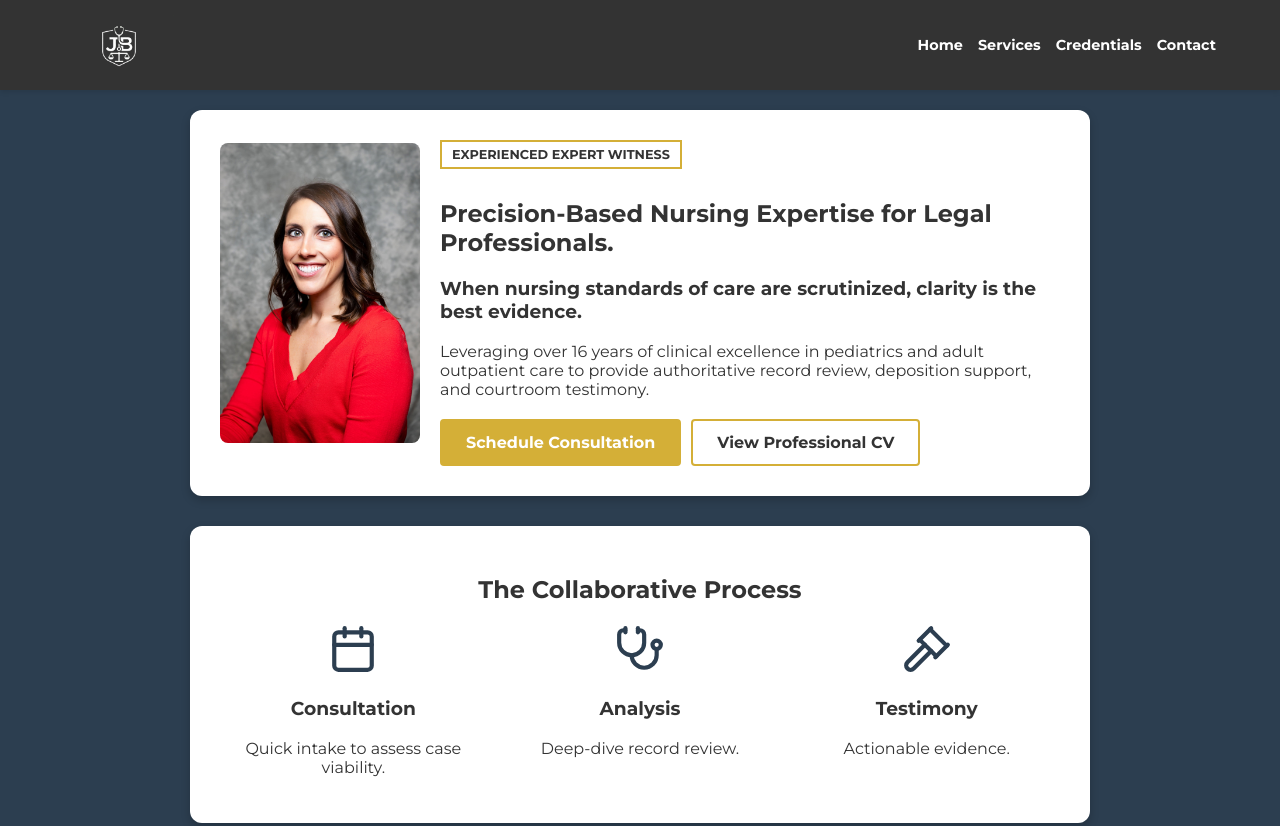
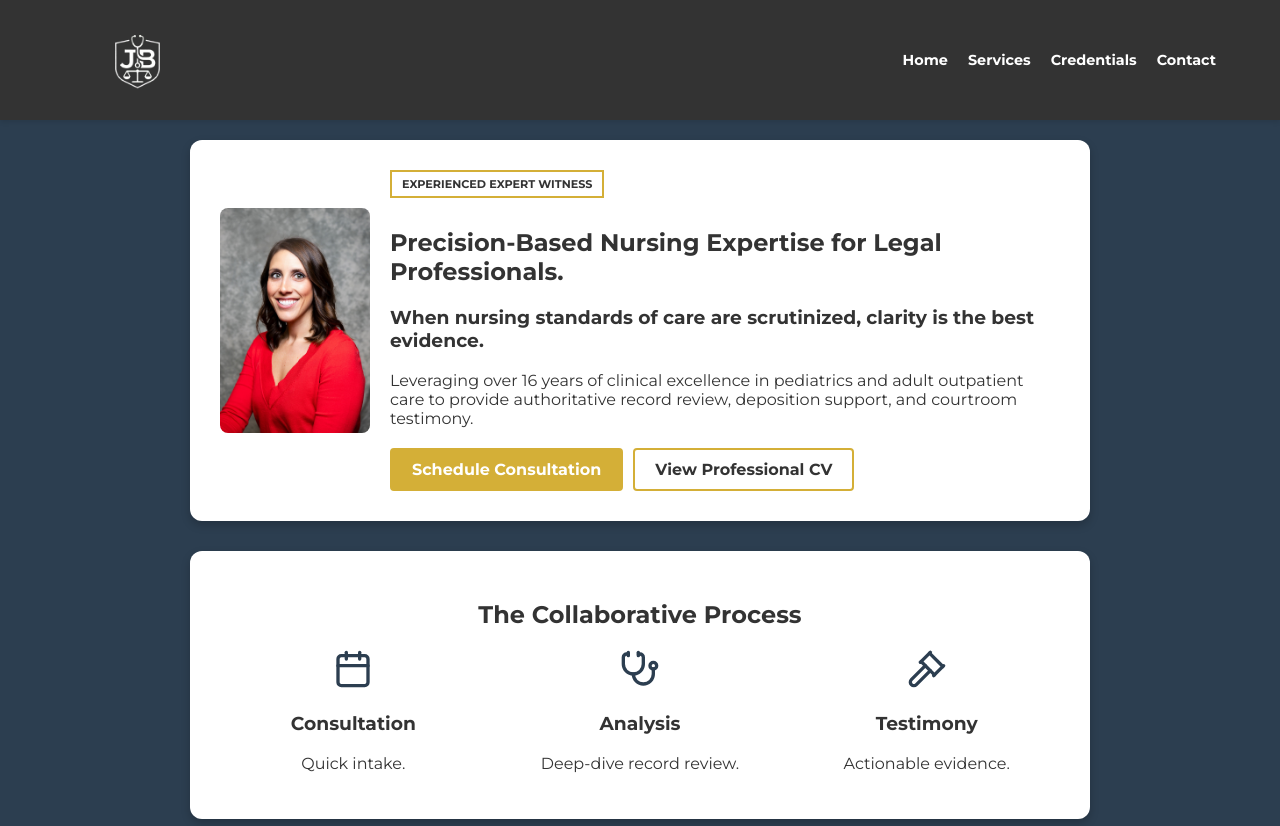
Before and after one commit to BrandonJBarr/Jessica-barr-rn, a plain HTML site: page index.html in a window 1280 px wide. Shown: the top 826 px of the page. Drawn offline with Linux system fonts and the light colour scheme.

Commit message:
Add files via upload

```diff
--- a/index.html
+++ b/index.html
@@ -7,24 +7,39 @@
     <link href="https://fonts.googleapis.com/css2?family=Montserrat:wght@300;400;700&family=Playfair+Display:wght@700&display=swap" rel="stylesheet">
     <style>
         body { background-color: #2c3e50; color: #333333; font-family: 'Montserrat', sans-serif; margin: 0; padding: 0; }
-        .site-header { display: flex; flex-wrap: wrap; align-items: center; justify-content: space-between; padding: 15px 5%; background: #333333; box-shadow: 0 2px 5px rgba(0,0,0,0.1); gap: 15px; }
-        .logo-img { height: 60px; width: auto; }
-        .nav-links { display: flex; gap: 15px; flex-wrap: wrap; }
-        .nav-links a { text-decoration: none; color: #ffffff; font-size: 0.9em; font-weight: 700; }
+        .site-header {
+            background: #333333;
+            padding: 10px 5%;
+            display: flex;
+            justify-content: space-between;
+            align-items: center;
+            box-shadow: 0 2px 5px rgba(0,0,0,0.1);
+        }
+        .logo-img { height: 50px; width: auto; }
+        .nav-links { display: flex; gap: 10px; }
+        .nav-links a { text-decoration: none; color: #ffffff; font-size: 0.75em; font-weight: 700; white-space: nowrap; }
         .container { padding: 20px; max-width: 900px; margin: 0 auto; }
         .white-section { background-color: #ffffff; padding: 30px; border-radius: 12px; margin-bottom: 30px; box-shadow: 0 4px 10px rgba(0,0,0,0.2); }
         .hero { display: flex; flex-direction: column; align-items: center; text-align: center; }
-        .headshot { width: 200px; border-radius: 8px; margin-bottom: 20px; }
+        .headshot { width: 150px; border-radius: 8px; margin-bottom: 20px; }
         .process-grid { display: grid; grid-template-columns: 1fr; gap: 20px; margin-top: 20px; }
-        .btn { padding: 12px 24px; text-decoration: none; font-weight: 700; border: 2px solid #D4AF37; display: inline-block; border-radius: 4px; }
+        .btn { padding: 10px 20px; text-decoration: none; font-weight: 700; border: 2px solid #D4AF37; display: inline-block; border-radius: 4px; }
         .btn-primary { background: #D4AF37; color: #ffffff; }
         .btn-secondary { background: transparent; color: #333333; }
-        @media (min-width: 768px) { .hero { flex-direction: row; text-align: left; } .process-grid { grid-template-columns: repeat(3, 1fr); } }
+
+        @media (min-width: 768px) {
+            .site-header { padding: 20px 5%; }
+            .logo-img { height: 80px; }
+            .nav-links { gap: 20px; }
+            .nav-links a { font-size: 0.9em; }
+            .hero { flex-direction: row; text-align: left; }
+            .process-grid { grid-template-columns: repeat(3, 1fr); }
+        }
     </style>
 </head>
 <body>
     <header class="site-header">
-        <img src="transparent_logo_1.png" alt="Jessica Barr, MSN, RN Logo" class="logo-img">
+        <img src="transparent_logo_1.png" alt="Logo" class="logo-img">
         <nav class="nav-links">
             <a href="index.html">Home</a>
             <a href="services.html">Services</a>
@@ -36,11 +51,11 @@
         <section class="white-section hero">
             <img src="Headshot.jpg" alt="Jessica Barr" class="headshot">
             <div style="flex: 1; margin-left: 20px;">
-                <div style="display: inline-block; border: 2px solid #D4AF37; padding: 5px 10px; font-weight: 700; text-transform: uppercase; margin-bottom: 10px; font-size: 0.8rem;">Experienced Expert Witness</div>
+                <div style="display: inline-block; border: 2px solid #D4AF37; padding: 5px 10px; font-weight: 700; text-transform: uppercase; margin-bottom: 10px; font-size: 0.7rem;">Experienced Expert Witness</div>
                 <h1>Precision-Based Nursing Expertise for Legal Professionals.</h1>
                 <h3>When nursing standards of care are scrutinized, clarity is the best evidence.</h3>
                 <p>Leveraging over 16 years of clinical excellence in pediatrics and adult outpatient care to provide authoritative record review, deposition support, and courtroom testimony.</p>
-                <div style="display: flex; gap: 10px; margin-top: 20px;">
+                <div style="display: flex; gap: 10px; margin-top: 20px; flex-wrap: wrap;">
                     <a href="contact.html" class="btn btn-primary">Schedule Consultation</a>
                     <a href="credentials.html" class="btn btn-secondary">View Professional CV</a>
                 </div>
@@ -49,9 +64,9 @@
         <section class="white-section">
             <h2 style="text-align: center;">The Collaborative Process</h2>
             <div class="process-grid">
-                <div style="text-align: center;"><img src="calendar.svg" alt="Icon" style="width:50px;"><h3>Consultation</h3><p>Quick intake to assess case viability.</p></div>
-                <div style="text-align: center;"><img src="stethoscope.svg" alt="Icon" style="width:50px;"><h3>Analysis</h3><p>Deep-dive record review.</p></div>
-                <div style="text-align: center;"><img src="gavel.svg" alt="Icon" style="width:50px;"><h3>Testimony</h3><p>Actionable evidence.</p></div>
+                <div style="text-align: center;"><img src="calendar.svg" style="width:40px;"><h3>Consultation</h3><p>Quick intake.</p></div>
+                <div style="text-align: center;"><img src="stethoscope.svg" style="width:40px;"><h3>Analysis</h3><p>Deep-dive record review.</p></div>
+                <div style="text-align: center;"><img src="gavel.svg" style="width:40px;"><h3>Testimony</h3><p>Actionable evidence.</p></div>
             </div>
         </section>
         <section class="white-section">
```
